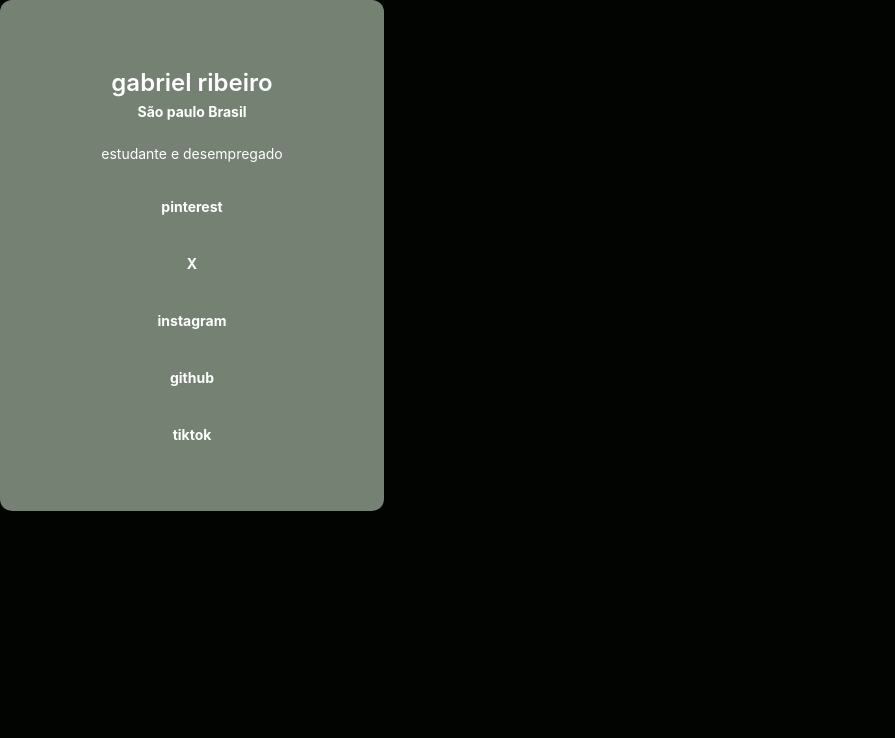
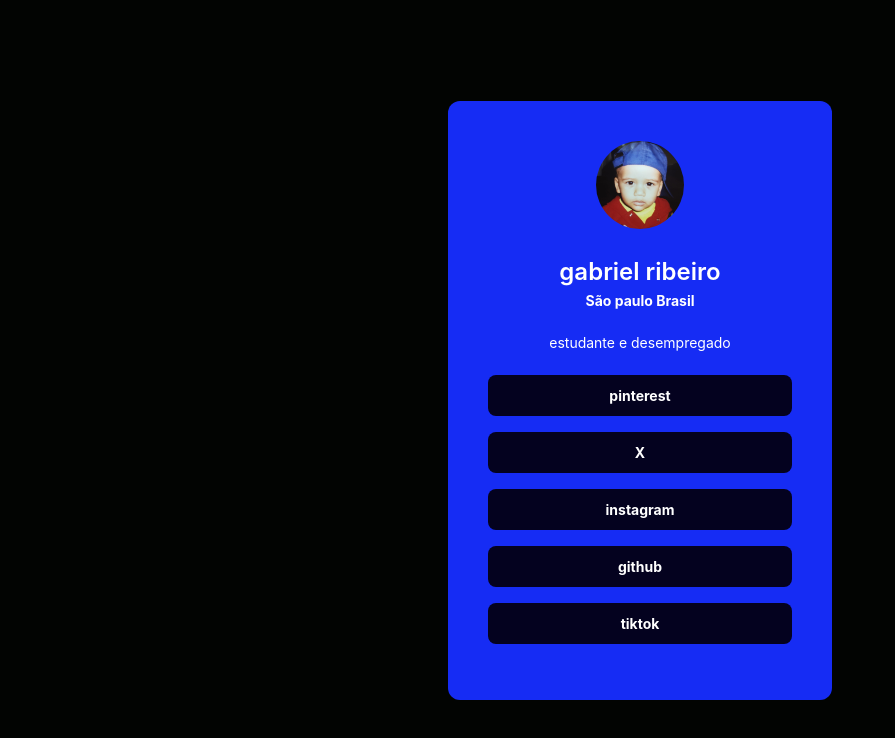
Before and after one commit to gabrielriri/Link-tree, a plain HTML site: page index.html in a window 1280 px wide. Shown: the whole page, without its empty margins (0-895 px from the left). Drawn offline with Linux system fonts and the light colour scheme.

Commit message:
terminei

```diff
--- a/index.html
+++ b/index.html
@@ -9,7 +9,7 @@
 <body>
     <div>
 
-        <img src="" alt="">
+        <img src="gabs.png" alt="">
 
         <h1>gabriel ribeiro</h1>
 
--- a/style.css
+++ b/style.css
@@ -10,14 +10,16 @@
 
 :root{
     --black: #020402;
-    --reseda-green: #758173;
-    --green: #C5EFCB;
+    --reseda-green: #162CF4;
+    --green: #418BF2;
+    --dar-blue: #04021F;
     --white: #FFF;
 }
 body{
     background-color: var(--black);
     height: 100vh;
-    display: flax;
+    display: flex;
+    text-align: center;
     justify-content:center;
     align-items: center;
 }
@@ -55,7 +57,7 @@ ul, li {
 
 a {
     display:block;
-    background-color: va(--reseda-green);
+    background-color: var(--dar-blue);
     margin-bottom: 16px;
     padding: 12px;
     color: var(--white);
@@ -64,6 +66,7 @@ a {
     font-weight:700;
     border-radius: 8px;
 
+
 }
 a:hover{
     background-color: var(--green);
```
Also changed, not shown: gabs.png (added).
